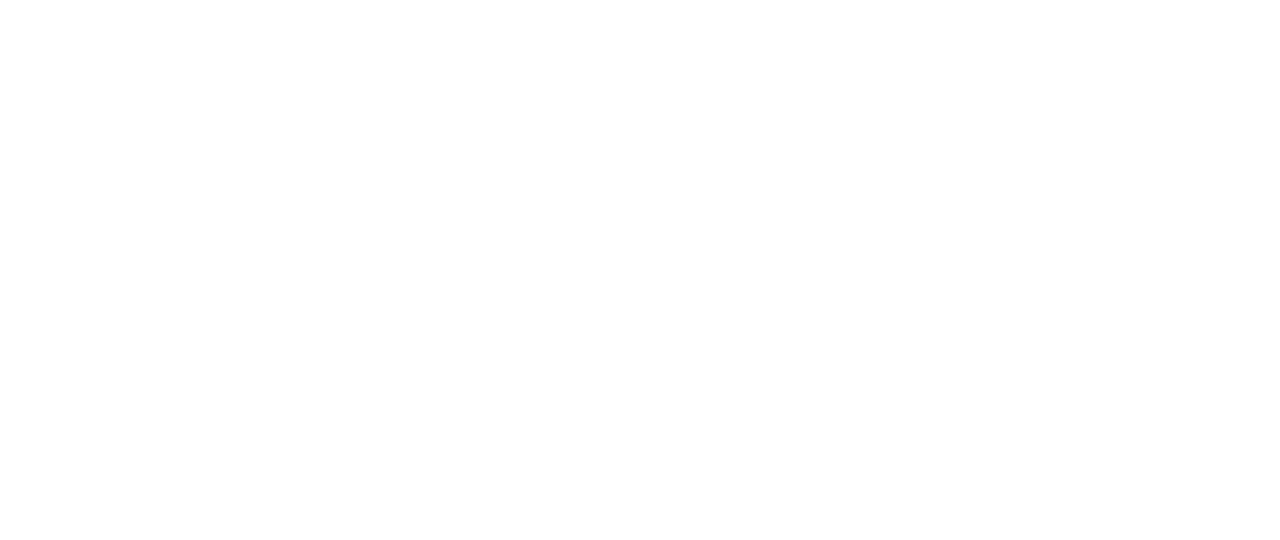
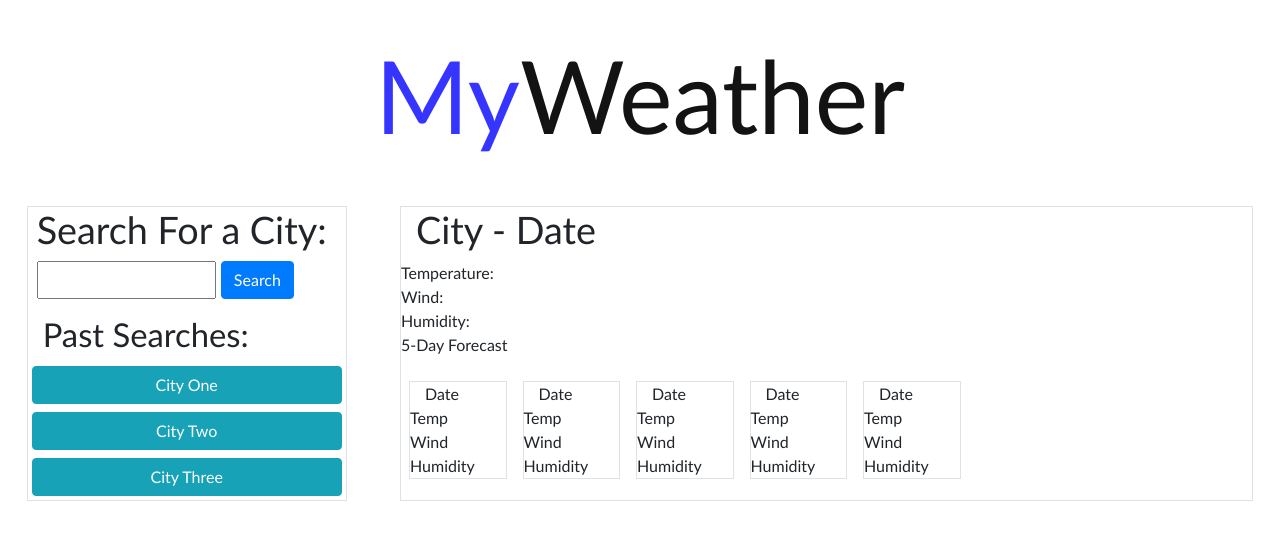
Before and after one commit to jvmcpheron/Weather_Dashboard, a plain HTML site: page index.html in a window 1280 px wide. Drawn offline with nearby package versions, Linux system fonts and the light colour scheme.

Commit message:
styling and html done

```diff
--- a/index.html
+++ b/index.html
@@ -5,8 +5,74 @@
     <meta http-equiv="X-UA-Compatible" content="IE=edge">
     <meta name="viewport" content="width=device-width, initial-scale=1.0">
     <title>Document</title>
+    <link rel="stylesheet" href="https://cdn.jsdelivr.net/npm/bootstrap@4.1.3/dist/css/bootstrap.min.css" integrity="sha384-MCw98/SFnGE8fJT3GXwEOngsV7Zt27NXFoaoApmYm81iuXoPkFOJwJ8ERdknLPMO" crossorigin="anonymous">
+    <link href="./style.css" rel="stylesheet">
 </head>
 <body>
+    <div class="container-fluid ">
+        <div class="row text-center d-flex justify-content-center"><h1><div class="blue">My</div> Weather</h1></div>
+        <div class="row d-flex justify-content-around">
+            <div class="col-3 border p-0">
+                <div class="row">
+                    <div class="col ml-4">
+                        <div class="row"><h2>Search For a City:</h2></div>
+                        <div class="row">
+                            <input type="text" id="citySearch" name="citySearch">
+                            <input class=" w-30 btn btn-primary" type="submit" value="Search">
+                        </div>
+                    </div>
+                </div>
 
+                <div class="col mt-3"><h3>Past Searches:</h3>
+                    <div class="row"><button type="button" class="btn btn-info m-1 w-100">City One</button></div>
+                    <div class="row"><button type="button" class="btn btn-info m-1 w-100">City Two</button></div>
+                    <div class="row"><button type="button" class="btn btn-info m-1 w-100">City Three</button></div>
+                </div>
+            </div>
+            <div class="col-8 border p-0">
+                <div class="col-8"><h2>City - Date</h2>
+                    <div class="row"> Temperature: </div>
+                    <div class="row">Wind: </div>
+                    <div class="row">Humidity: </div>
+                </div>
+                <div class="col-8">
+                <div class="row ">5-Day Forecast</div>
+                <div class="row d-flex justify-content-between mt-3">
+                    <div class="col border m-2">Date
+                        <div class="row">Temp</div>
+                        <div class="row">Wind</div>
+                        <div class="row">Humidity</div>
+                    </div>
+                    <div class="col border m-2">Date
+                        <div class="row">Temp</div>
+                        <div class="row">Wind</div>
+                        <div class="row">Humidity</div>
+                    </div>
+                    <div class="col border m-2">Date
+                        <div class="row">Temp</div>
+                        <div class="row">Wind</div>
+                        <div class="row">Humidity</div>
+                    </div>
+                    <div class="col border m-2">Date
+                        <div class="row">Temp</div>
+                        <div class="row">Wind</div>
+                        <div class="row">Humidity</div>
+                    </div>
+                    <div class="col border m-2">Date
+                        <div class="row">Temp</div>
+                        <div class="row">Wind</div>
+                        <div class="row">Humidity</div>
+                    </div>
+                </div>
+                </div>
+            </div>
+        </div>
+
+    </div>
+
+
+<script src="https://code.jquery.com/jquery-3.3.1.slim.min.js" integrity="sha384-q8i/X+965DzO0rT7abK41JStQIAqVgRVzpbzo5smXKp4YfRvH+8abtTE1Pi6jizo" crossorigin="anonymous"></script>
+<script src="https://cdn.jsdelivr.net/npm/popper.js@1.14.3/dist/umd/popper.min.js" integrity="sha384-ZMP7rVo3mIykV+2+9J3UJ46jBk0WLaUAdn689aCwoqbBJiSnjAK/l8WvCWPIPm49" crossorigin="anonymous"></script>
+<script src="https://cdn.jsdelivr.net/npm/bootstrap@4.1.3/dist/js/bootstrap.min.js" integrity="sha384-ChfqqxuZUCnJSK3+MXmPNIyE6ZbWh2IMqE241rYiqJxyMiZ6OW/JmZQ5stwEULTy" crossorigin="anonymous"></script>
 </body>
 </html>
--- a/style.css
+++ b/style.css
@@ -0,0 +1,31 @@
+div{
+    font-family:'Gill Sans', 'Gill Sans MT', Calibri, 'Trebuchet MS', sans-serif;
+}
+
+#citySearch{
+    width: 14vw;
+    margin-right: 5px;
+}
+
+h1{
+
+    display: flex;
+    font-size:calc(50px + 4vw);
+    margin-bottom: 50px;
+    margin-top: 35px;
+    color: rgb(19, 19, 19);
+    font-family:'Gill Sans', 'Gill Sans MT', Calibri, 'Trebuchet MS', sans-serif;
+
+}
+
+h2{
+    font-size:calc(25px + 1vw);
+}
+
+h3{
+    font-size:calc(20px + 1vw);
+}
+
+.blue{
+    color: rgb(53, 53, 255);
+}
```
